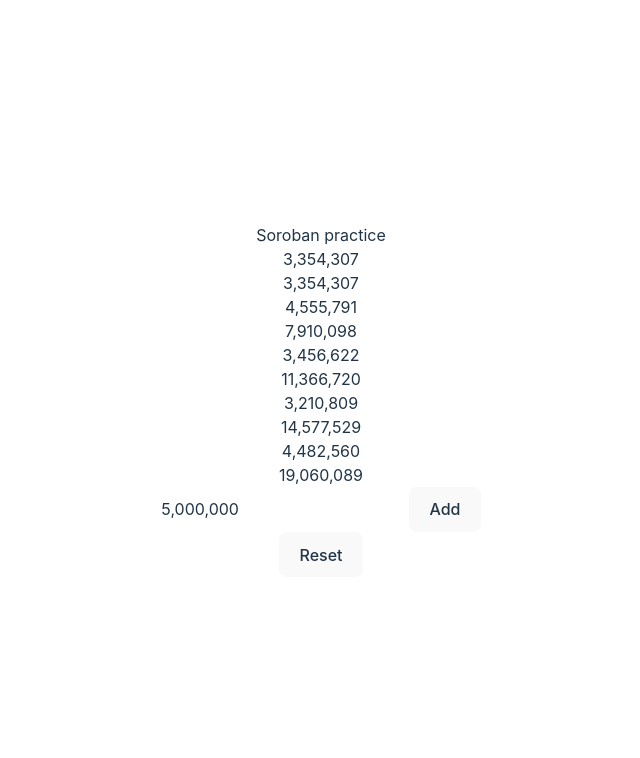
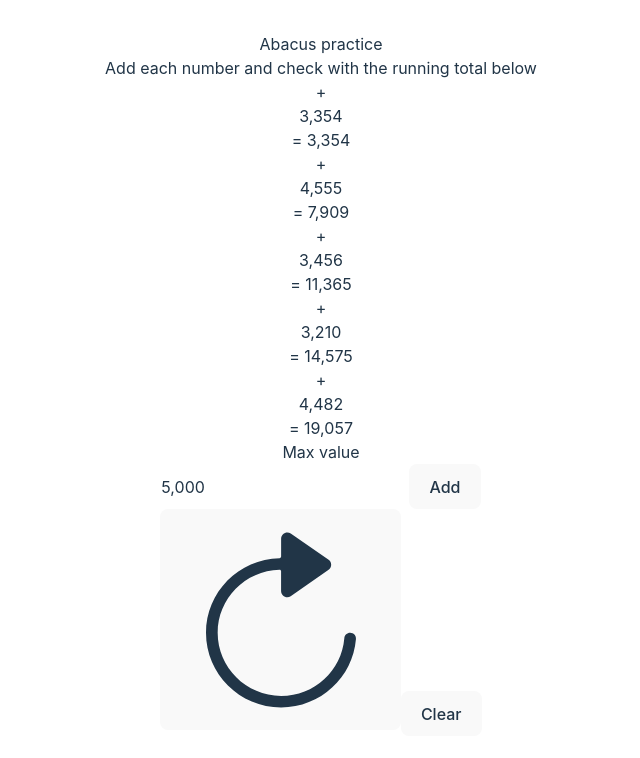
Before and after one commit to dnielbowen/abacusPractice, a React (Vite) app: page / in a window 1280 px wide. Shown: the top 758 px of the page, without its empty margins (319-959 px from the left). Built offline with nearby package versions, Linux system fonts and the light colour scheme.

Commit message:
Add max value text

```diff
--- a/index.html
+++ b/index.html
@@ -4,7 +4,7 @@
     <meta charset="UTF-8" />
     <link rel="icon" type="image/svg+xml" href="/favicon.svg" />
     <meta name="viewport" content="width=device-width, initial-scale=1.0" />
-    <title>Soroban Drill</title>
+    <title>Abacus Drill</title>
   </head>
   <body>
     <div id="root"></div>
--- a/src/App.tsx
+++ b/src/App.tsx
@@ -10,39 +10,61 @@ function numStrToNum(numStr: string) {
   }
 }
 
+function RefreshIcon() {
+  return (
+    <svg className='w-[25px] h-[25px]' stroke="currentColor" fill="currentColor" stroke-width="0" viewBox="0 0 512 512" height="200px" width="200px" xmlns="http://www.w3.org/2000/svg"><path d="M433 288.8c-7.7 0-14.3 5.9-14.9 13.6-6.9 83.1-76.8 147.9-161.8 147.9-89.5 0-162.4-72.4-162.4-161.4 0-87.6 70.6-159.2 158.2-161.4 2.3-.1 4.1 1.7 4.1 4v50.3c0 12.6 13.9 20.2 24.6 13.5L377 128c10-6.3 10-20.8 0-27.1l-96.1-66.4c-10.7-6.7-24.6.9-24.6 13.5v45.7c0 2.2-1.7 4-3.9 4C148 99.8 64 184.6 64 288.9 64 394.5 150.1 480 256.3 480c100.8 0 183.4-76.7 191.6-175.1.8-8.7-6.2-16.1-14.9-16.1z"></path></svg>
+  )
+}
+
 function App() {
-  const [max, setMax] = useState(5e6);
+  const [max, setMax] = useState(5000);
 
   const getNext = () => Math.floor(max * Math.random());
   const [nums, setNums] = useState([...Array(5)].map(() => getNext()));
 
   return (
     <div className="flex flex-col gap-4 items-center">
-      <div className='text-4xl text-gray-500 dark:text-gray-300'>Soroban practice</div>
+      <div className='flex flex-col gap-1 items-center text-4xl text-gray-500 dark:text-gray-300'>
+        <div className='text-4xl'>
+          Abacus practice
+        </div>
+        <div className='text-sm'>Add each number and check with the running total below</div>
+      </div>
       <div className='flex justify-center items-end flex-col gap-4'>
         {nums.map((num, i) => <div className='flex flex-col items-end gap-0'>
-          <div className='text-4xl font-mono'>
+          <div className="font-mono flex gap-1 items-baseline">
+            <div className='text-base'>+</div>
+            <div className='text-4xl'>
               {num.toLocaleString()}
             </div>
+          </div>
           <div className='text-sm'>
-            {nums.slice(0, i + 1).reduce((acc, x) => acc + x, 0).toLocaleString()}
+            = {nums.slice(0, i + 1).reduce((acc, x) => acc + x, 0).toLocaleString()}
           </div>
         </div>)}
         <div className='flex flex-col gap-1 items-center'>
+          <div className="flex flex-col items-start gap-0">
+            <div className='text-xs px-3'>Max value</div>
             <div className="flex items-center gap-1">
               <input className='text-xl p-2 rounded-md w-[150px] border border-gray-400 dark:border-gray-900' type="text" value={max.toLocaleString()} onChange={ev => setMax(numStrToNum(ev.currentTarget.value))} />
-            <button className='p-3 text-xl text-gray-600 border border-gray-500 rounded-lg'
+              <button className='p-2 text-xl text-gray-600 border border-gray-500 rounded-lg'
                 onClick={() => setNums(nums => [...nums, getNext()])}>
                 Add
               </button>
             </div>
-          <button className='p-3 text-xl text-gray-500 border border-gray-200 dark:border-gray-600 rounded-lg'
+          </div>
+          <div className='flex items-center gap-3'>
+            <button className='p-2 text-xl text-gray-500 border border-gray-200 dark:border-gray-600 rounded-lg'
+              onClick={() => setNums(nums => [...Array(nums.length)].map(() => getNext()))}>
+              <RefreshIcon />
+            </button>
+            <button className='p-2 h-full text-xl text-gray-500 border border-gray-200 dark:border-gray-600 rounded-lg'
               onClick={() => setNums([])}>
-            Reset
+              Clear
             </button>
           </div>
         </div>
-
+      </div>
     </div>
   );
 }
--- a/src/index.css
+++ b/src/index.css
@@ -29,7 +29,7 @@ a:hover {
 body {
   margin: 0;
   display: flex;
-  place-items: center;
+  /* place-items: center; */
   min-width: 320px;
   min-height: 100vh;
 }
```
Lines whose indentation alone changed are shown as unchanged.
